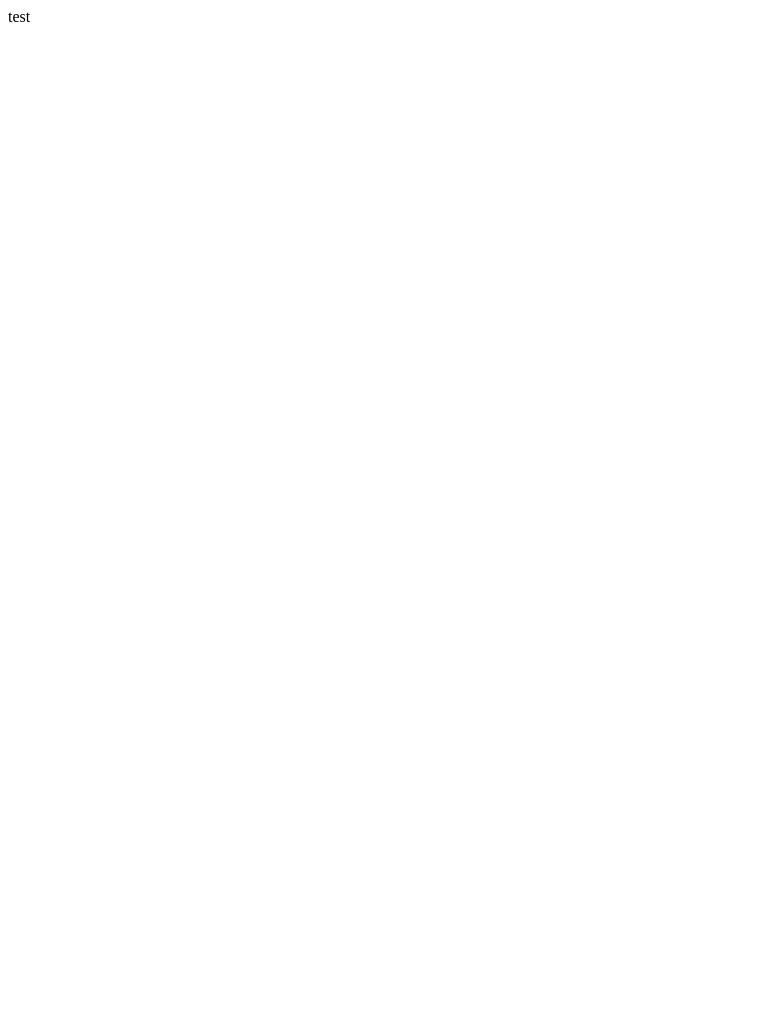
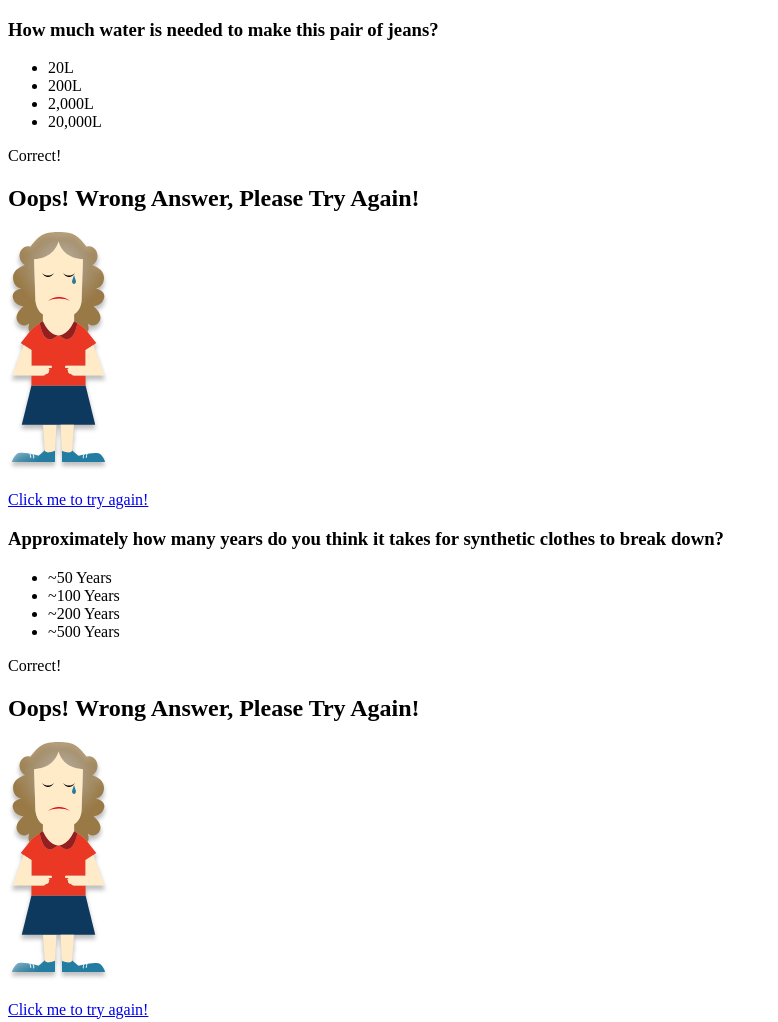
Before and after one commit to montanalw/MIDTERM, a plain HTML site: page template.html in a window 1280 px wide. Shown: the whole page, without its empty margins (0-778 px from the left). Before the commit the page ends 800 px from the top, so only its background shows below. Drawn offline with Linux system fonts and the light colour scheme.

Commit message:
commit -m "initial html finished"

```diff
--- a/template.html
+++ b/template.html
@@ -7,10 +7,61 @@
 
         </script>
     </head>
+
     <body>
 
-        <div>test</div>
+        <div id="main">
+            <section class="question waterQues">
+                <h3>How much water is needed to make this pair of jeans?</h3>
 
+                <div class="info_back"></div>
+
+                <div class ="row">
+                    <ul>
+                        <li>20L</li>
+                        <li>200L</li>
+                        <li>2,000L</li>
+                        <li>20,000L</li>
+                    </ul>
+                </div>
+
+                <div class="correctAns off">Correct!</div>
+            </section> <!--water consumption question-->
+
+            <section class="wrongAns off">
+                <h2>Oops! Wrong Answer, Please Try Again!</h2>
+                <a href=".waterQues" target="_self">
+                    <img src="images/info_girl_sad.svg" alt="wrong answer"/>
+                    <p>Click me to try again!</p>
+                </a>
+            </section> <!--wrong answer-->
+
+            <section class="question decompQues">
+                <h3>Approximately how many years do you think it takes for synthetic clothes to break down?</h3>
+
+                <div class="info_back"></div>
+
+                <div class ="row">
+                    <ul>
+                        <li>~50 Years</li>
+                        <li>~100 Years</li>
+                        <li>~200 Years</li>
+                        <li>~500 Years</li>
+                    </ul>
+                </div>
+
+                <div class="correctAns off">Correct!</div>
+            </section> <!--water consumption question-->
+
+            <section class="wrongAns off">
+                <h2>Oops! Wrong Answer, Please Try Again!</h2>
+                <a href=".decompQues" target="_self">
+                    <img src="images/info_girl_sad.svg" alt="wrong answer"/>
+                    <p>Click me to try again!</p>
+                </a>
+            </section> <!--wrong answer-->
+
+        </div>
 
 
     </body>
```
Also changed, not shown: images/icon_decompose.svg (added), images/icon_jeans.svg (added), images/info_girl_sad.svg (added).
